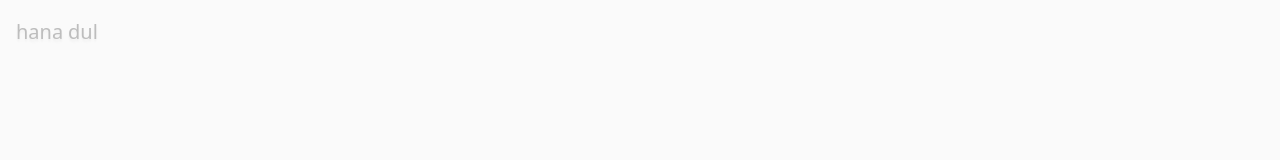
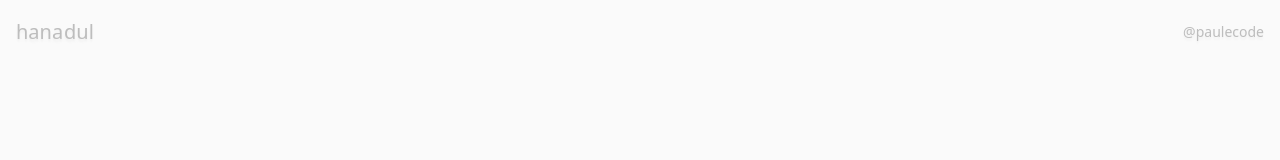
Before and after one commit to paulecode/hanadul, a React (Vite) app: page / in a window 1280 px wide. Shown: the top 160 px of the page. Built offline with nearby package versions, Linux system fonts and the light colour scheme.

Commit message:
add github ref

```diff
--- a/src/components/NavBar/NavBar.tsx
+++ b/src/components/NavBar/NavBar.tsx
@@ -12,9 +12,9 @@ function NavBar() {
   const [hanaLabel, setHanaLabel] = useState('hana');
   const [dulLabel, setDulLabel] = useState('dul');
 
-  // const hanaLabel =
   return (
-    <div className="h-16 flex gap-1 items-center label-xl opacity-25 text-xl pl-4">
+    <div className="h-16 flex gap-1 items-center justify-between px-4">
+      <div className="label-xl opacity-25 text-xl flex">
         <motion.p
           onHoverStart={() => handleHoverStart(hana, setHanaLabel)}
           onHoverEnd={() => handleHoverEnd(hana, setHanaLabel)}
@@ -30,6 +30,15 @@ function NavBar() {
           {dulLabel}
         </motion.p>
       </div>
+      <a
+        href="https://www.github.com/paulecode"
+        target="_blank"
+        rel="noopener noreferrer"
+        className="label-xl text-sm opacity-25"
+      >
+        @paulecode
+      </a>
+    </div>
   );
 }
 
```
Lines whose indentation alone changed are shown as unchanged.
